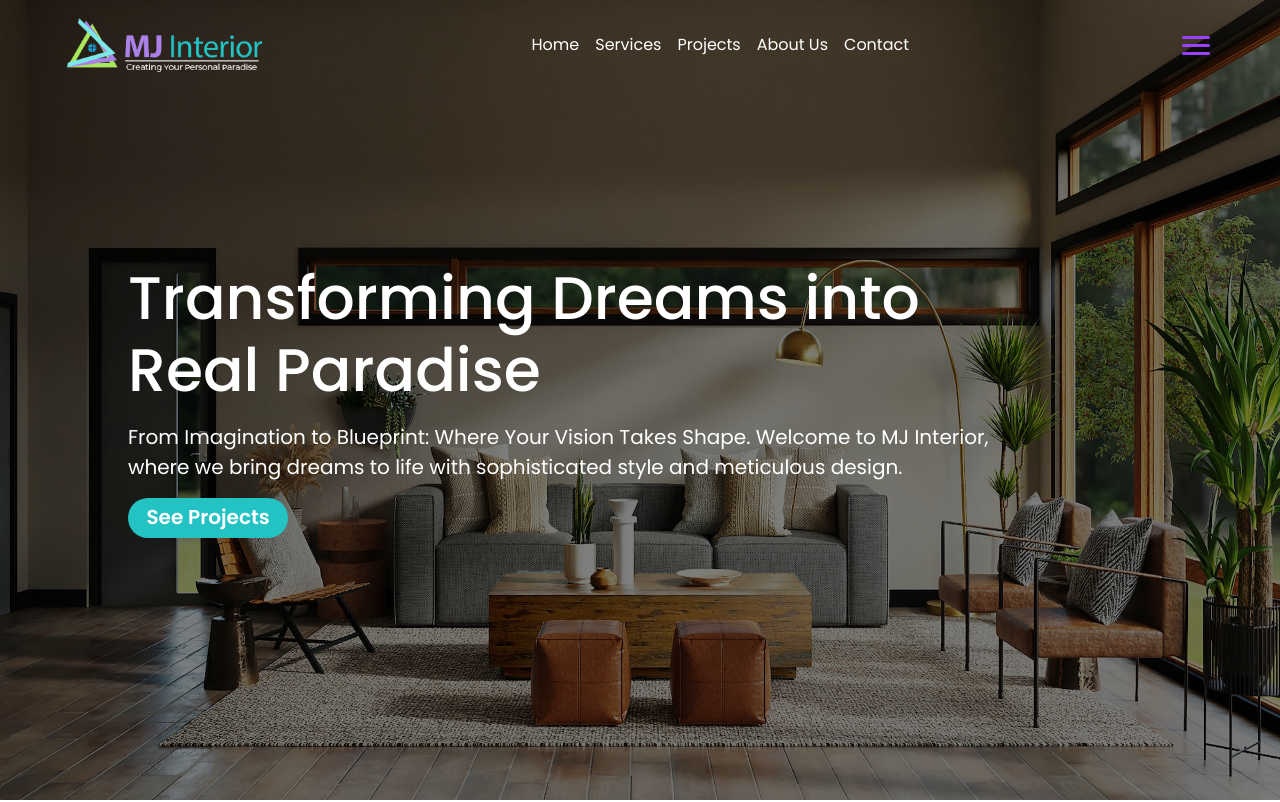
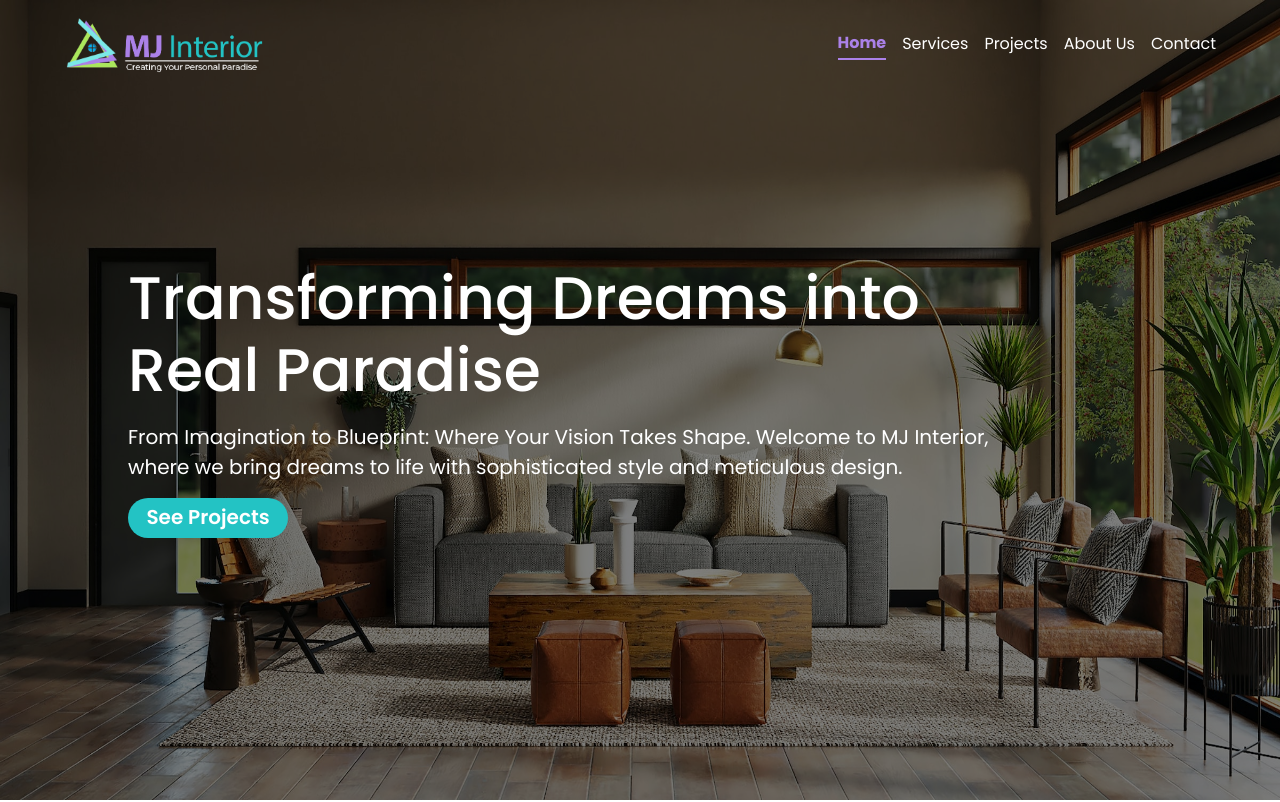
Before and after one commit to Mukesh-Sharma400/mj-interior, a Next.js app: page / in a window 1280 px wide. Shown: the top 802 px of the page. Built offline with nearby package versions, Linux system fonts and the light colour scheme.

Commit message:
Route Colors

```diff
--- a/src/app/components/Header.js
+++ b/src/app/components/Header.js
@@ -29,7 +29,7 @@ export const Header = () => {
       <DisplayWrapper scrolled={scrolled}>
         <Logo src={logo} alt="MJ Interior" scrolled={scrolled} />
         <RoutesWrapper scrolled={scrolled}>
-          <Route href="/" scrolled={scrolled}>
+          <Route className="active" href="/" scrolled={scrolled}>
             Home
           </Route>
           <Route href="/" scrolled={scrolled}>
@@ -106,6 +106,21 @@ const Route = styled(Link)`
   color: ${(props) => (props.scrolled ? "black" : "white")};
   text-decoration: none;
   transition: all 0.5s ease-in-out;
+  padding-bottom: 3px;
+
+  &.active {
+    color: #ab81e8;
+    font-weight: bold;
+    border-bottom: 2px solid #ab81e8;
+
+    &:hover {
+      color: #ab81e8;
+    }
+  }
+
+  &:hover {
+    color: #23c3c4;
+  }
 `;
 
 const Button = styled.button`
@@ -117,8 +132,13 @@ const Button = styled.button`
   --rotate-bar-one: 0;
   --rotate-bar-three: 0;
 
+  display: none;
+
+  @media (max-width: 426px) {
+    display: flex;
+  }
+
   width: 40px;
-  display: flex;
   flex-direction: column;
   gap: var(--gap);
   cursor: pointer;
--- a/src/app/components/SideMenu.js
+++ b/src/app/components/SideMenu.js
@@ -32,7 +32,9 @@ export const SideMenu = ({ sideMenuOpened, setSideMenuOpened }) => {
   return (
     <DisplayWrapper ref={sideMenuRef} sideMenuOpened={sideMenuOpened}>
       <RoutesWrapper>
-        <Route href="/">Home</Route>
+        <Route className="active" href="/">
+          Home
+        </Route>
         <Route href="/">Services</Route>
         <Route href="/">Projects</Route>
         <Route href="/">About Us</Route>
@@ -83,5 +85,21 @@ const Route = styled(Link)`
   padding: 0 10px;
   border-radius: 8px;
   text-decoration: none;
+  box-shadow: rgba(0, 0, 0, 0.15) 1.95px 1.95px 2.6px;
   transition: all 0.5s ease-in-out;
+
+  &.active {
+    color: white;
+    background-color: #ab81e8;
+
+    &:focus {
+      color: white;
+      background-color: #ab81e8;
+    }
+  }
+
+  &:focus {
+    color: white;
+    background-color: #23c3c4;
+  }
 `;
```
